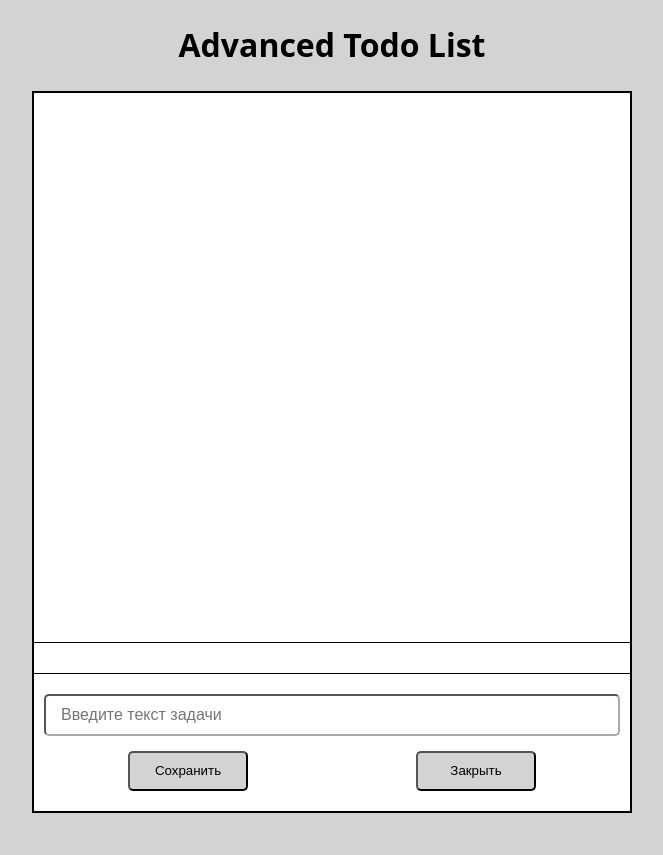
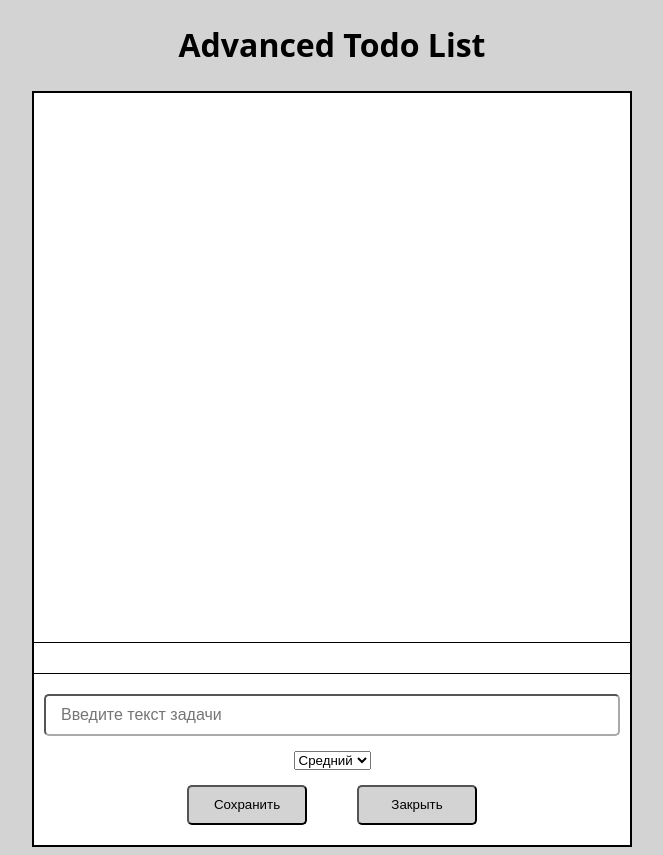
Before and after one commit to yader-cola/advanced-todo-list, a React (Vite) app: page / in a window 1280 px wide. Both pictures are taken after a click on the button "Добавить задачу". Shown: the whole page, without its empty margins (308-971 px from the left). Before the commit the page ends 821 px from the top, so only its background shows below. Built offline with nearby package versions, Linux system fonts and the light colour scheme.

Commit message:
Added priority to todos

```diff
--- a/src/App.tsx
+++ b/src/App.tsx
@@ -2,7 +2,7 @@ import './App.css';
 import { type FC, useEffect, useState } from 'react';
 import TodoList from './components/TodoList/TodoList.tsx';
 import AddTodo from './components/AddTodo/AddTodo.tsx';
-import type { Todo } from './types/todo';
+import type { Priority, Todo } from './types/todo';
 
 const STORAGE_KEY = 'todos';
 
@@ -16,11 +16,12 @@ const App: FC = () => {
     localStorage.setItem(STORAGE_KEY, JSON.stringify(todos));
   }, [todos]);
 
-  const handleAddTodo = (text: string) => {
+  const handleAddTodo = (text: string, priority: Priority) => {
     const newTodo: Todo = {
       id: Date.now(),
       text: text,
       date: new Date().toISOString(),
+      priority: priority,
     };
     setTodos([...todos, newTodo]);
   };
@@ -29,11 +30,17 @@ const App: FC = () => {
     setTodos(todos.filter((todo) => todo.id !== id));
   };
 
-  const handleEditTodo = (id: number, newText: string) => {
+  const handleEditTodo = (id: number, newText: string, newPriority: Priority) => {
     setTodos(
       todos.map((todo) =>
         todo.id === id
-          ? { ...todo, text: newText, date: new Date().toISOString(), isEditing: false }
+          ? {
+              ...todo,
+              text: newText,
+              priority: newPriority,
+              date: new Date().toISOString(),
+              isEditing: false,
+            }
           : todo,
       ),
     );
--- a/src/components/AddTodo/AddTodo.module.css
+++ b/src/components/AddTodo/AddTodo.module.css
@@ -8,9 +8,9 @@
 .activeForm {
     display: flex;
     flex-direction: column;
+    align-items: center;
     gap: 15px;
     width: 100%;
-    margin: 0 auto;
 }
 
 .addTodoInput {
@@ -27,7 +27,8 @@
 
 .buttonGroup {
     display: flex;
-    justify-content: space-around;
+    justify-content: space-between;
+    gap: 50px;
 }
 
 .buttonTodo {
@@ -40,5 +41,5 @@
 }
 
 .buttonTodo:hover {
-    border-color: darkgray;
+    opacity: 0.8;
 }
--- a/src/components/AddTodo/AddTodo.tsx
+++ b/src/components/AddTodo/AddTodo.tsx
@@ -1,10 +1,12 @@
 import { type FC, useRef, useState } from 'react';
 import styles from './AddTodo.module.css';
-import type { AddTodoProps } from '../../types/todo';
+import type { AddTodoProps, Priority } from '../../types/todo';
+import MySelect from '../MySelect/MySelect.tsx';
 
 const AddTodo: FC<AddTodoProps> = ({ handleAddTodo }) => {
   const inputRef = useRef<HTMLInputElement>(null);
   const [isActive, setIsActive] = useState(false);
+  const [priority, setPriority] = useState<Priority>('medium');
 
   const handleSubmit = (e: React.FormEvent) => {
     e.preventDefault();
@@ -13,9 +15,10 @@ const AddTodo: FC<AddTodoProps> = ({ handleAddTodo }) => {
 
   const submitTodo = () => {
     if (inputRef.current?.value.trim()) {
-      handleAddTodo(inputRef.current.value);
+      handleAddTodo(inputRef.current.value, priority);
       inputRef.current.value = '';
       setIsActive(false);
+      setPriority('medium');
     }
   };
 
@@ -42,6 +45,7 @@ const AddTodo: FC<AddTodoProps> = ({ handleAddTodo }) => {
             placeholder="Введите текст задачи"
             onKeyDown={handleKeyDown}
           />
+          <MySelect priority={priority} setPriority={setPriority} />
           <div className={styles.buttonGroup}>
             <button className={styles.buttonTodo} type="submit">
               Сохранить
--- /dev/null
+++ b/src/components/MySelect/MySelect.module.css
@@ -0,0 +1,5 @@
+.prioritySelect {
+    text-align: center;
+    font-size: 16px;
+    padding: 5px 10px;
+}
--- /dev/null
+++ b/src/components/MySelect/MySelect.tsx
@@ -0,0 +1,19 @@
+import { type FC } from 'react';
+import styles from '../AddTodo/AddTodo.module.css';
+import type { Priority, MySelectProps } from '../../types/todo';
+
+const MySelect: FC<MySelectProps> = ({ priority, setPriority }) => {
+  return (
+    <select
+      className={styles.prioritySelect}
+      value={priority}
+      onChange={(e) => setPriority(e.target.value as Priority)}
+    >
+      <option value="low">Низкий</option>
+      <option value="medium">Средний</option>
+      <option value="high">Высокий</option>
+    </select>
+  );
+};
+
+export default MySelect;
--- a/src/components/TodoItem/TodoItem.module.css
+++ b/src/components/TodoItem/TodoItem.module.css
@@ -10,8 +10,20 @@
     gap: 10px;
 }
 
+.low {
+    border-color: green;
+}
+
+.medium {
+    border-color: orange;
+}
+
+.high {
+    border-color: orangered;
+}
+
 .todoItem:hover {
-    border-color: darkgray;
+    transform: scale(1.01);
 }
 
 .indexTodo {
--- a/src/components/TodoItem/TodoItem.tsx
+++ b/src/components/TodoItem/TodoItem.tsx
@@ -1,13 +1,21 @@
 import { type FC, useState } from 'react';
 import styles from './TodoItem.module.css';
-import type { TodoItemProps } from '../../types/todo';
+import type { Priority, TodoItemProps } from '../../types/todo';
+import MySelect from '../MySelect/MySelect.tsx';
+
+const priorityLabels: Record<Priority, string> = {
+  low: 'Низкий',
+  medium: 'Средний',
+  high: 'Высокий',
+};
 
 const TodoItem: FC<TodoItemProps> = ({ todo, onDelete, index, onStartEditing, onEditTodo }) => {
   const [editText, setEditText] = useState(todo.text);
+  const [editPriority, setEditPriority] = useState<Priority>(todo.priority);
 
   const handleSave = () => {
     if (editText.trim()) {
-      onEditTodo(todo.id, editText);
+      onEditTodo(todo.id, editText, editPriority);
     }
   };
 
@@ -19,9 +27,10 @@ const TodoItem: FC<TodoItemProps> = ({ todo, onDelete, index, onStartEditing, on
       onStartEditing(null);
     }
   };
+  console.log(styles[todo.priority]);
 
   return (
-    <div className={styles.todoItem}>
+    <div className={`${styles.todoItem} ${styles[todo.priority]}`}>
       <span className={styles.indexTodo}>{index}</span>
       {todo.isEditing ? (
         <>
@@ -33,6 +42,7 @@ const TodoItem: FC<TodoItemProps> = ({ todo, onDelete, index, onStartEditing, on
             onChange={(e) => setEditText(e.target.value)}
             onKeyDown={handleKeyDown}
           />
+          <MySelect priority={editPriority} setPriority={setEditPriority} />
           <button className={`${styles.saveButton} ${styles.button}`} onClick={() => handleSave()}>
             ✔
           </button>
@@ -40,6 +50,7 @@ const TodoItem: FC<TodoItemProps> = ({ todo, onDelete, index, onStartEditing, on
       ) : (
         <>
           <span className={styles.textTodo}>{todo.text}</span>
+          <span className={styles.priorityLabel}>{priorityLabels[todo.priority]}</span>
           <span className={styles.dateTodo}>{new Date(todo.date).toLocaleString()}</span>
         </>
       )}
```
Also changed, not shown: src/types/todo.d.ts (+11 -3 lines).
